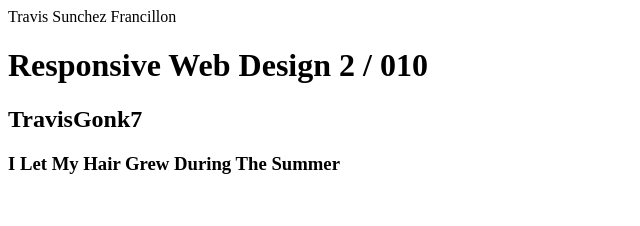
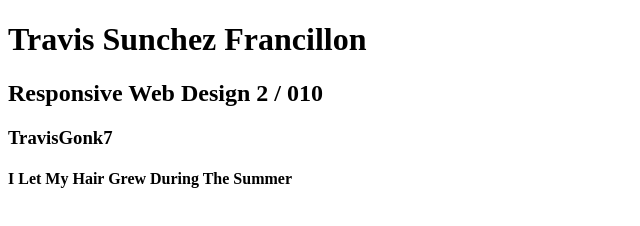
Before and after one commit to TravisGonk7/TravisGonk7.github.io, a plain HTML site: page index.html in a window 1280 px wide. Shown: the whole page, without its empty margins (0-640 px from the left). Drawn offline with Linux system fonts and the light colour scheme.

Commit message:
Creates Index.html

```diff
--- a/index.html
+++ b/index.html
@@ -6,9 +6,9 @@
     <title>Travis Sunchez Francillon</title>
 </head>
 <body>
-    <main>Travis Sunchez Francillon</main>
-   <h1>Responsive Web Design 2 / 010</h1>
-   <h2>TravisGonk7</h2>
-    <h3> I Let My Hair Grew During The Summer</h3>
+    <h1> Travis Sunchez Francillon</h1>
+    <h2>Responsive Web Design 2 / 010</h2>
+   <h3>TravisGonk7</h3>
+   <h4>I Let My Hair Grew During The Summer</h4>
 </body>
 </html>
```
